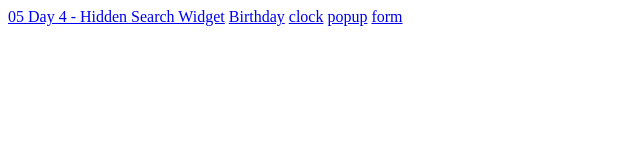
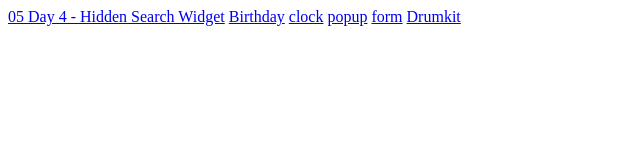
Before and after one commit to ImalKesara/Javascript-MiniProjects, a plain HTML site: page index.html in a window 1280 px wide. Shown: the full height of the page, 0-640 px from the left. Drawn offline with Linux system fonts and the light colour scheme.

Commit message:
Added drumkit project

```diff
--- a/index.html
+++ b/index.html
@@ -15,7 +15,7 @@
     <a href="Pop-up/index.html">popup</a>
     <a href="Simple-Form-Validation/index.html">form</a>
     <a href="vehicle-details/index.html"></a>
-    <a href="Drum-kit/index.html"></a>
+    <a href="Drum-kit/index.html">Drumkit</a>
 </body>
 
 </html>
```
